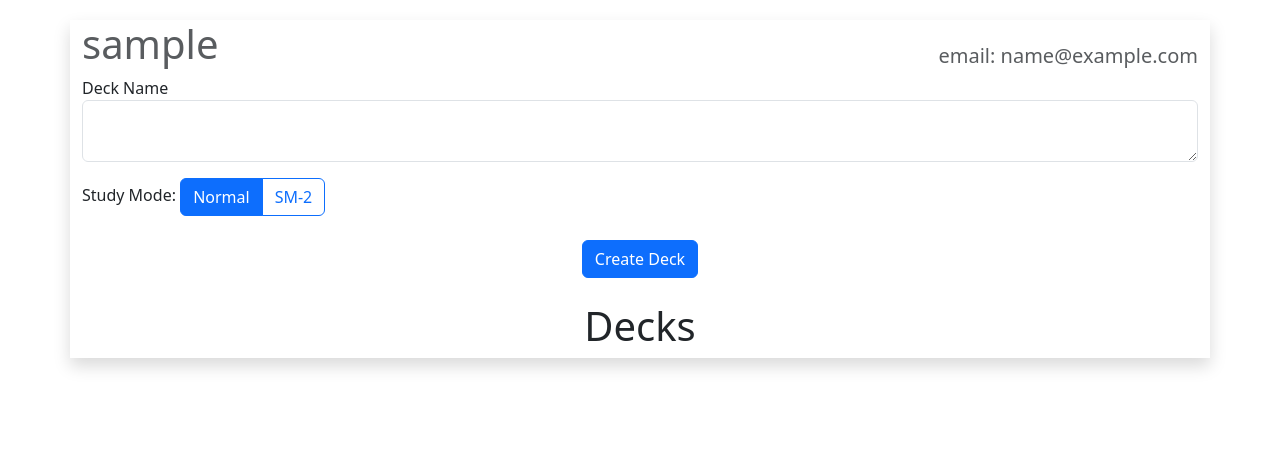
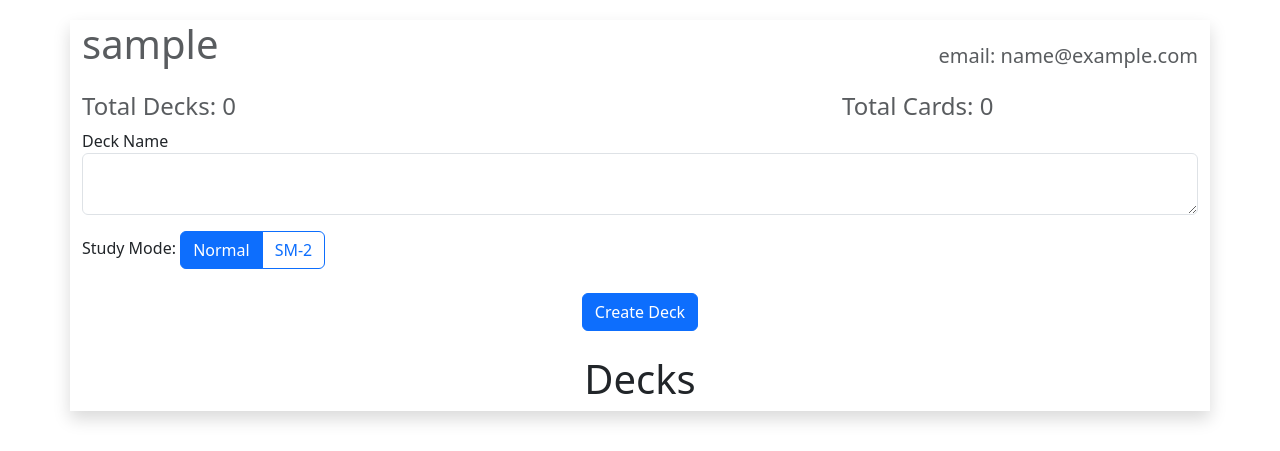
Before and after one commit to hinsoned/Active_Recall_Pro, a Flask app: page /profile in a window 1280 px wide. Shown: the part 74-525 px from the top of the page. Run offline with Flask 3, Linux system fonts and the light colour scheme; the visitor is signed in with stand-in values (Sample User, id 1); data that the repository does not hold is empty; some libraries are stand-ins or nearby versions.

Commit message:
User stats added to profile
- Deck and card stats added to profile page

- Hover added to home page list

```diff
--- a/website/templates/home.html
+++ b/website/templates/home.html
@@ -13,7 +13,7 @@ block content %}
       {% for user in users %} {% if user.id != current_user.id %}
       <a
         href="{{ url_for('views.view_profile', user_id=user.id) }}"
-        class="list-group-item list-group-item-action"
+        class="list-group-item list-group-item-action flashcard-element"
       >
         <div class="fw-bold">{{ user.username }}</div>
         <div class="text-muted">Total Decks: {{ user.decks|length }}</div>
--- a/website/templates/profile.html
+++ b/website/templates/profile.html
@@ -5,12 +5,21 @@ parts of it.-->
 
 <!--This will override the base.html content block-->
 {% block content %}
+<div class="row mb-3">
+  <div class="col-md-8">
+    <h1 class="text-muted">{{ user.username }}</h1>
+  </div>
+  <div class="col-md-4 d-flex align-items-end justify-content-end">
+    <h5 class="text-muted">email: {{ user.email }}</h5>
+  </div>
+</div>
+
 <div class="row">
   <div class="col-md-8">
-    <h1 class="text-muted">{{ current_user.username }}</h1>
+    <h4 class="text-muted">Total Decks: {{ user.decks|length }}</h4>
   </div>
-  <div class="col-md-4 d-flex align-items-end justify-content-end">
-    <h5 class="text-muted">email: {{ current_user.email }}</h5>
+  <div class="col-md-4">
+    <h4 class="text-muted">Total Cards: {{ user.flashcards|length }}</h4>
   </div>
 </div>
 
```
Also changed, not shown: README.md.
